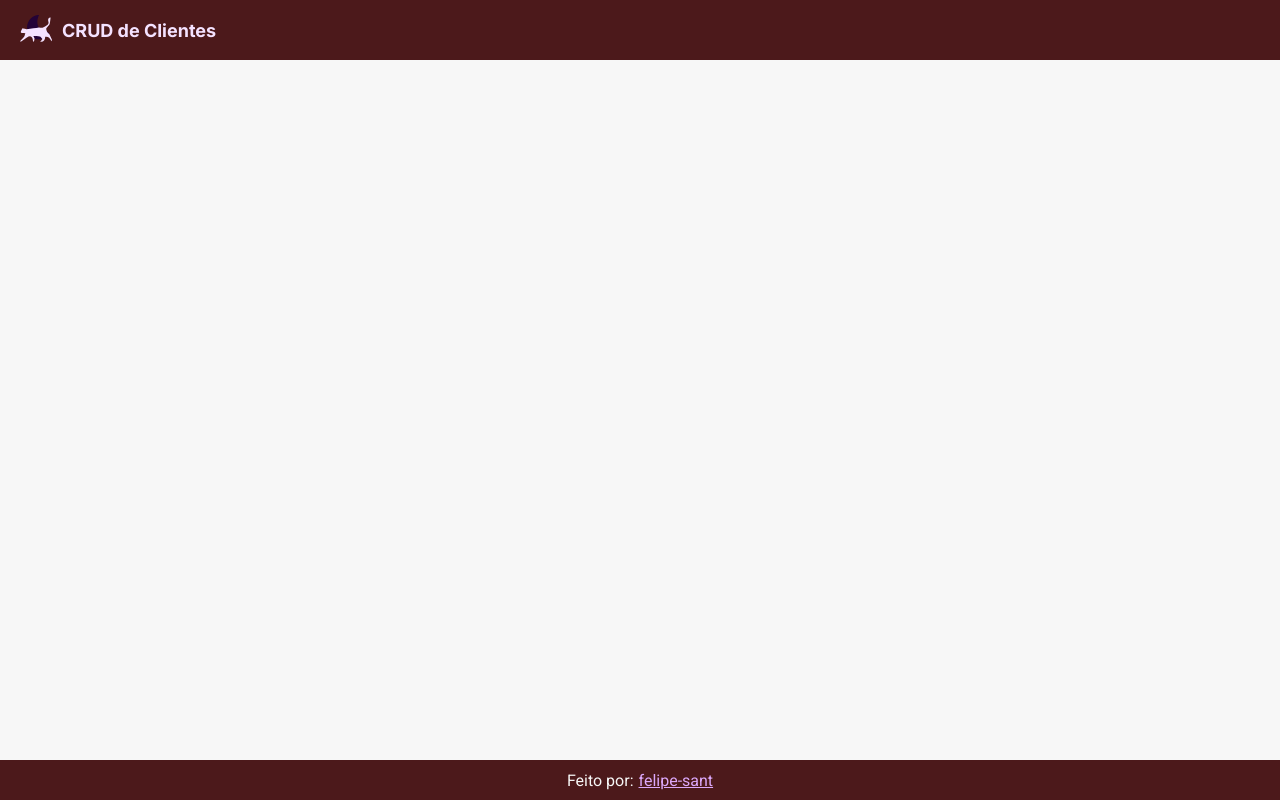
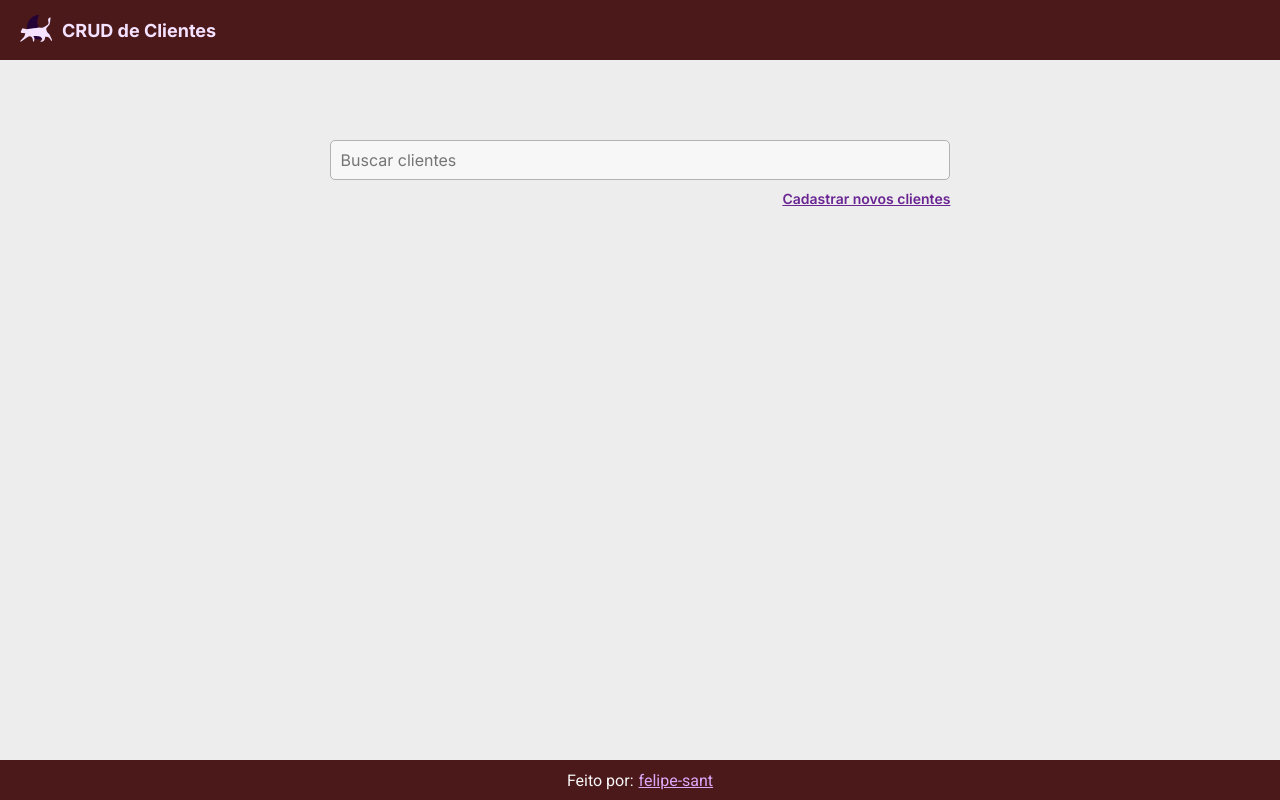
Before and after one commit to felipe-sant/FRONT_MongoDB-CRUD, a React (Create React App) app: page / in a window 1280 px wide. Built offline with nearby package versions, Linux system fonts and the light colour scheme.

Commit message:
style: adicionando estilo do filtro na home

```diff
--- a/src/pages/home.tsx
+++ b/src/pages/home.tsx
@@ -6,37 +6,53 @@ import update from "../functions/update"
 import del from "../functions/delete"
 import Header from "../components/Header"
 import Footer from "../components/Footer"
+import css from "../styles/home.module.css"
 
 function Home() {
-    const [clientes, setClientes] = useState<Cliente[]>([])
+    const cliente1 = new Cliente("dasd123123dsadfa", "Pedro Augusto Nogueira Silva", "pedro@gmail.com")
+    const cliente2 = new Cliente("dasdkgj2j232ksadfa", "João Augusto Nogueira Silva", "joaozinho@gmail.com")
+    const cliente3 = new Cliente("ddsa123dsacvasdfd", "Luiz Felipe dos Santos", "luizfelipedossantos2004@hotmail.com")
 
-    const pedroAugusto: Cliente = new Cliente("66f31832edd2360e948b9878", "pedro augusto", "pedroaugusto@gmail.com")
+    const [clientes, setClientes] = useState<Cliente[]>([cliente1, cliente2, cliente3])
 
-    async function buscarClientes() {
-        const data: { _id: string, nome: string, email: string }[] = await get("http://localhost:4444/clientes")
-        const listaCliente: Cliente[] = []
-        data.forEach(cli => listaCliente.push(new Cliente(cli._id, cli.nome, cli.email)))
-        setClientes(listaCliente)
-    }
+    // async function buscarClientes() {
+    //     const data: { _id: string, nome: string, email: string }[] = await get("http://localhost:4444/clientes")
+    //     const listaCliente: Cliente[] = []
+    //     data.forEach(cli => listaCliente.push(new Cliente(cli._id, cli.nome, cli.email)))
+    //     setClientes(listaCliente)
+    // }
 
-    async function inserirCliente() {
-        await post("http://localhost:4444/clientes", pedroAugusto.toJson())
-    }
+    // async function inserirCliente() {
+    //     await post("http://localhost:4444/clientes", pedroAugusto.toJson())
+    // }
 
-    async function atualizarCliente() {
-        await update("http://localhost:4444/clientes/" + pedroAugusto._id, pedroAugusto.toJson())
-    }
+    // async function atualizarCliente() {
+    //     await update("http://localhost:4444/clientes/" + pedroAugusto._id, pedroAugusto.toJson())
+    // }
 
-    async function deletarCliente() {
-        await del("http://localhost:4444/clientes/" + pedroAugusto._id)
-    }
+    // async function deletarCliente() {
+    //     await del("http://localhost:4444/clientes/" + pedroAugusto._id)
+    // }
 
     return (
-        <main>
+        <>
             <Header />
-            <main></main>
+            <main>
+                <article className={css.conteudo}>
+                    <div className={css.filtro}>
+                        <input
+                            type="text"
+                            placeholder="Buscar clientes"
+                        />
+                        <a href="/clientes">Cadastrar novos clientes</a>
+                    </div>
+                    <div className="listaClientes">
+
+                    </div>
+                </article>
+            </main>
             <Footer />
-        </main>
+        </>
     )
 }
 
--- a/src/styles/global.css
+++ b/src/styles/global.css
@@ -46,7 +46,7 @@
 }
 
 main {
-    background-color: var(--gray-12);
+    background-color: var(--gray-11);
     min-height: calc(100vh - 100px);
     max-height: auto;
 }
--- /dev/null
+++ b/src/styles/home.module.css
@@ -0,0 +1,44 @@
+.conteudo {
+    max-width: calc(1200px - 30%);
+    min-width: none;
+    margin: auto;
+    padding: 80px 20px 100px 20px;
+}
+
+.filtro {
+    width: 80%;
+    margin: auto;
+    display: flex;
+    flex-direction: column;
+    gap: 10px;
+}
+
+.filtro input {
+    background-color: var(--gray-12);
+    border: 1px solid var(--gray-08);
+    border-radius: 5px;
+    height: 40px;
+    padding: 0px 10px;
+    font-family: var(--inter-font);
+    font-weight: normal;
+    font-size: 16px;
+}
+
+.filtro a {
+    text-align: right;
+    font-family: var(--inter-font);
+    font-weight: 600;
+    font-size: 14px;
+    color: var(--purple-04);
+    transition: color 0.2s;
+}
+
+.filtro a:hover {
+    color: var(--purple-01);
+}
+
+@media (max-width: 600px) {
+    .filtro {
+        width: 320px;
+    }
+}
```
